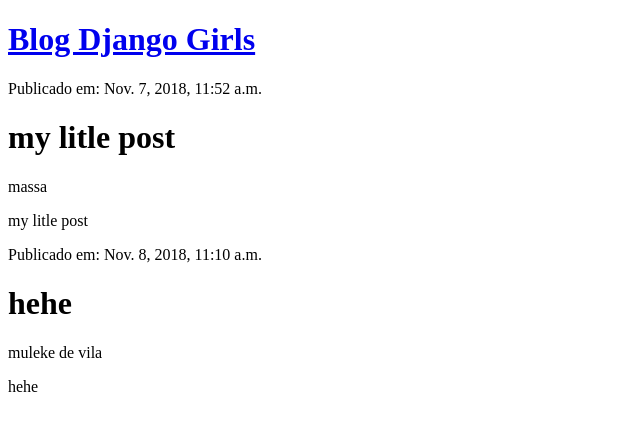
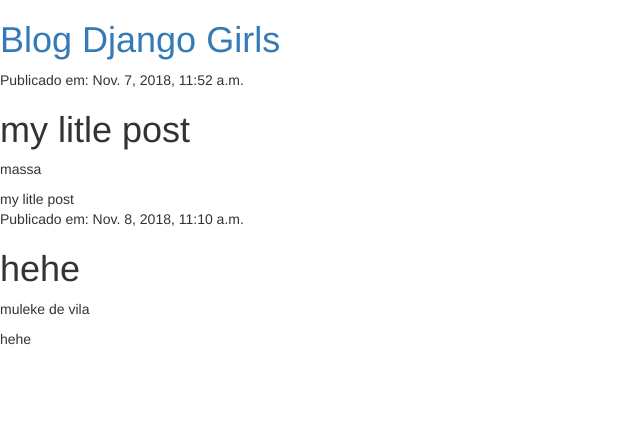
Before and after one commit to marlonfernando16/Blog-DjangoGirls, a Django app: page / in a window 1280 px wide. Shown: the top 431 px of the page, without its empty margins (0-640 px from the left). Run offline with Django 3.2, Linux system fonts and the light colour scheme; data comes from the database, SQL or seed files in the repository; some libraries are stand-ins or nearby versions.

Commit message:
estilizando o template com css

```diff
--- a/blog/templates/blog/post_list.html
+++ b/blog/templates/blog/post_list.html
@@ -1,10 +1,15 @@
 <!doctype html>
+{% load static %}
 <html lang="en">
 <head>
     <meta charset="UTF-8">
     <meta name="viewport"
           content="width=device-width, user-scalable=no, initial-scale=1.0, maximum-scale=1.0, minimum-scale=1.0">
     <meta http-equiv="X-UA-Compatible" content="ie=edge">
+    <link rel="stylesheet" href="//maxcdn.bootstrapcdn.com/bootstrap/3.2.0/css/bootstrap.min.css">
+    <link rel="stylesheet" href="//maxcdn.bootstrapcdn.com/bootstrap/3.2.0/css/bootstrap-theme.min.css">
+    <link rel="stylesheet" href="{% static 'css/blog.css' %}">
+    <link href="//fonts.googleapis.com/css?family=Lobster&subset=latin,latin-ext" rel="stylesheet" type="text/css">
     <title>Blog Django Girls</title>
 </head>
 <body>
```
